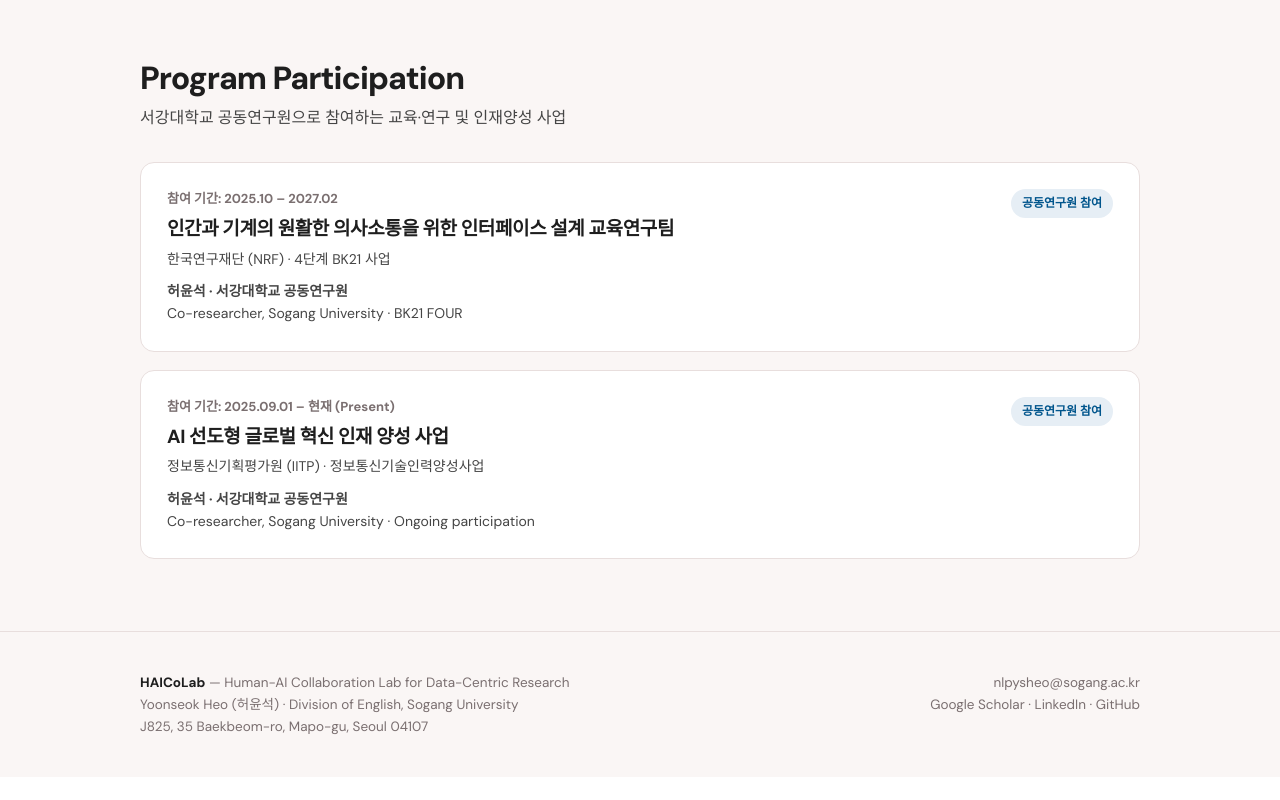
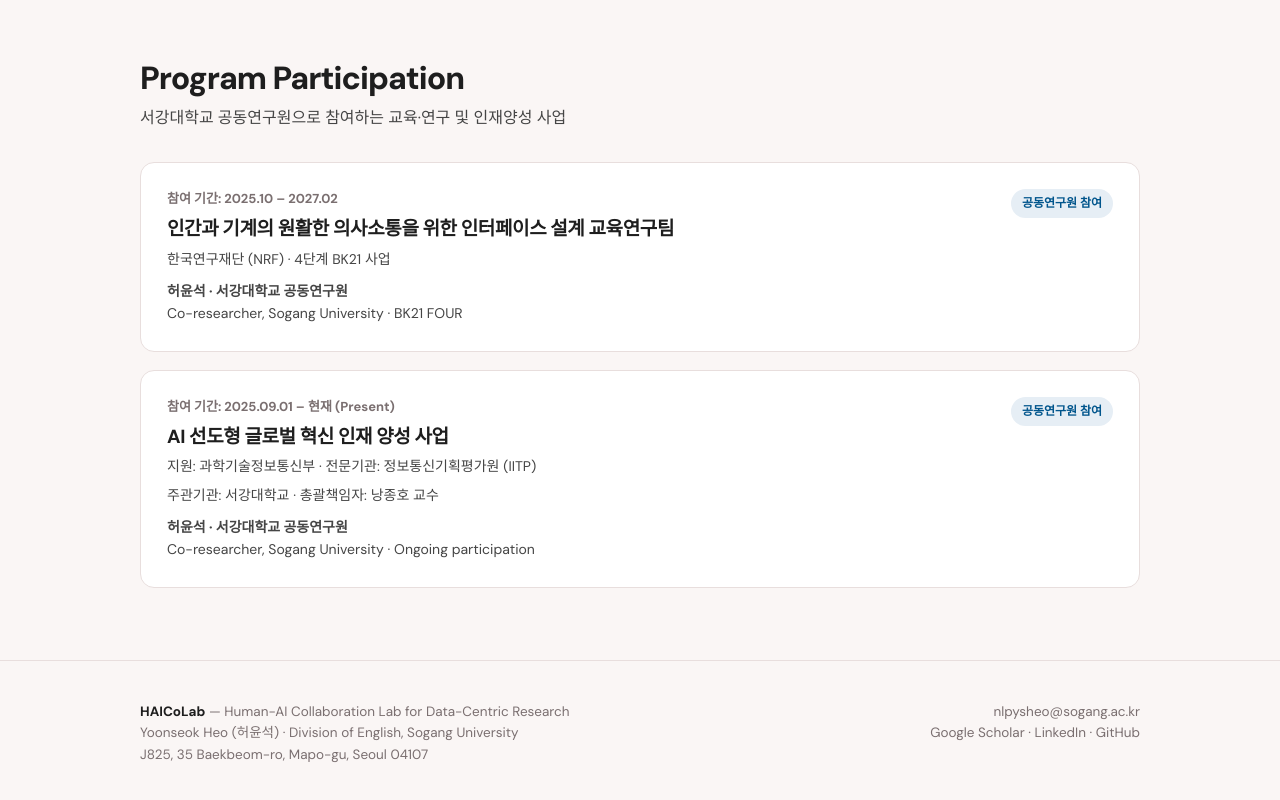
Before and after one commit to HAICoLab/haicolab.github.io, a plain HTML site: page projects.html in a window 1280 px wide. Shown: the part 998-1798 px from the top of the page. Before the commit the page ends 1775 px from the top, so only its background shows below. Drawn offline with Linux system fonts and the light colour scheme.

Commit message:
Clarify IITP program funding, Sogang leadership and principal investigator

```diff
--- a/projects.html
+++ b/projects.html
@@ -70,7 +70,8 @@
       <div>
         <div class="period">참여 기간: 2025.09.01 – 현재 (Present)</div>
         <h3>AI 선도형 글로벌 혁신 인재 양성 사업</h3>
-        <div class="funder">정보통신기획평가원 (IITP) · 정보통신기술인력양성사업</div>
+        <div class="funder">지원: 과학기술정보통신부 · 전문기관: 정보통신기획평가원 (IITP)</div>
+        <div class="funder">주관기관: 서강대학교 · 총괄책임자: 낭종호 교수</div>
         <p style="font-size:14px;color:var(--fg2);margin-top:10px"><b>허윤석 · 서강대학교 공동연구원</b><br>Co-researcher, Sogang University · Ongoing participation</p>
       </div>
       <span class="status">공동연구원 참여</span>
```
